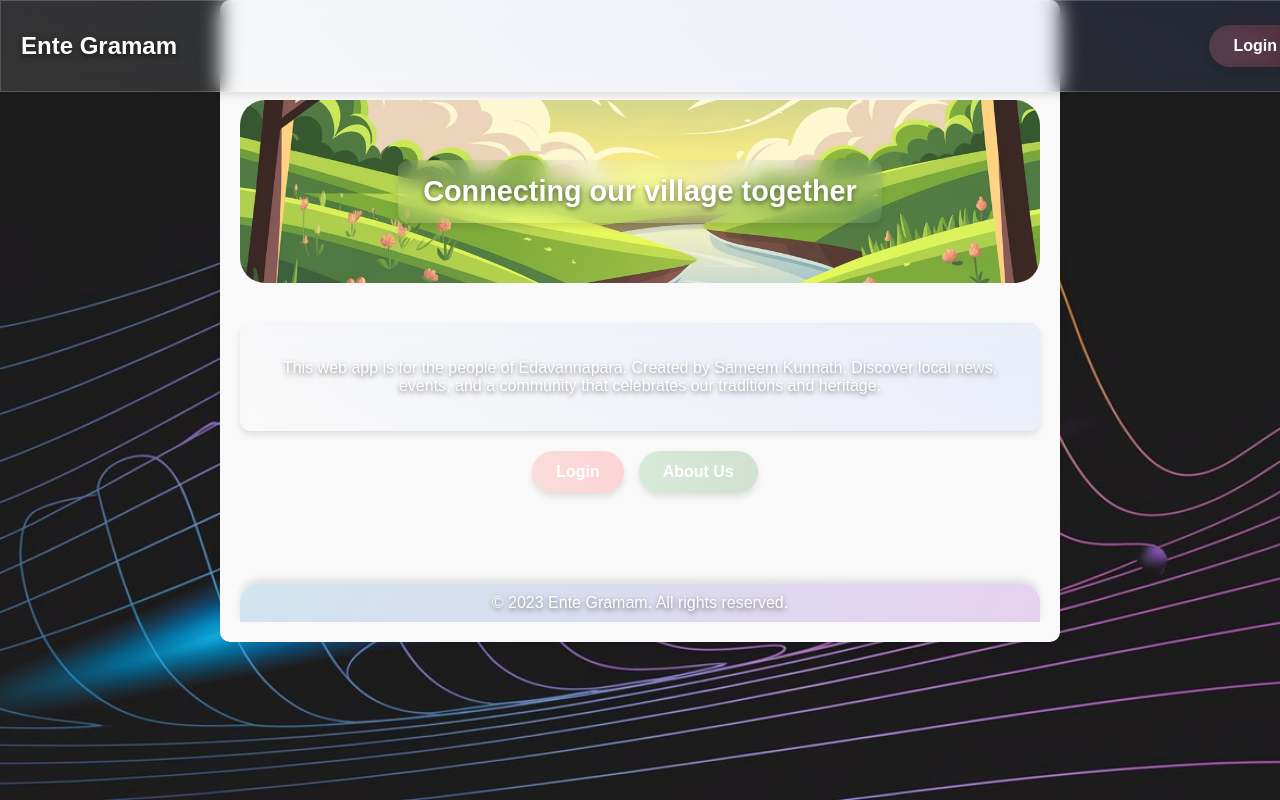
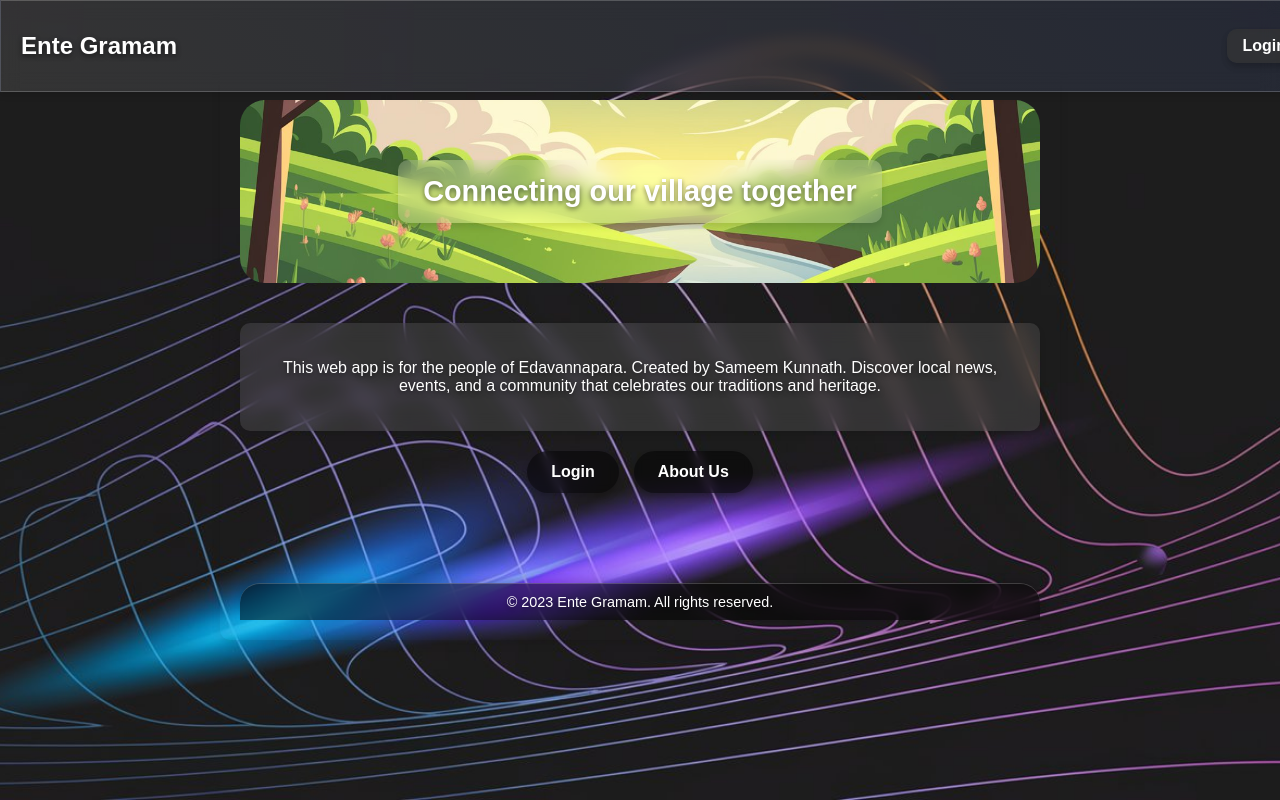
Before and after one commit to code-ninja-labs/ente-gramam1, a React (Vite) app: page / in a window 1280 px wide. Built offline with nearby package versions, Linux system fonts and the light colour scheme.

Commit message:
Update LandingPage.css

```diff
--- a/src/pages/LandingPage.css
+++ b/src/pages/LandingPage.css
@@ -7,14 +7,16 @@ body {
     background-attachment: fixed; /* Keep the background fixed */
 }
 
+/* Container */
 .container {
     max-width: 800px;
     margin: 0 auto;
     padding: 20px;
     text-align: center;
+    background: transparent; /* No background color */
 }
 
-/* Gradient Glass Navbar */
+/* Navbar */
 .navbar {
     position: fixed;
     top: 0;
@@ -26,141 +28,129 @@ body {
     padding: 10px 20px;
     background: linear-gradient(45deg, rgba(255, 255, 255, 0.1), rgba(100, 140, 255, 0.1)); /* Subtle gradient */
     backdrop-filter: blur(10px);
-    border-bottom: 1px solid rgba(255, 255, 255, 0.2); /* Subtle border for separation */
-    box-shadow: 0 4px 6px rgba(0, 0, 0, 0.1); /* Box shadow for slight 3D effect */
-    z-index: 1000; /* Ensure navbar stays above other elements */
+    border-bottom: 1px solid rgba(255, 255, 255, 0.2); /* Subtle border */
+    box-shadow: 0 4px 6px rgba(0, 0, 0, 0.1);
+    z-index: 1000;
 }
 
 .nav-title {
     font-size: 1.5em;
     font-weight: bold;
-    color: white; /* White text for contrast */
-    text-shadow: 0 2px 5px rgba(0, 0, 0, 0.5); /* Add subtle shadow for better visibility */
+    color: white;
+    text-shadow: 0 2px 5px rgba(0, 0, 0, 0.5);
 }
 
-.login-btn {
+.nav-links a,
+.nav-links .login-btn {
     margin-left: 10px;
     padding: 8px 15px;
-    background-color: rgba(51, 51, 51, 0.8);
+    background: rgba(51, 51, 51, 0.8);
     color: white;
     text-decoration: none;
     border-radius: 10px;
     transition: background-color 0.3s;
 }
 
-.login-btn:hover {
-    background-color: rgba(51, 51, 51, 1);
+.nav-links a:hover,
+.nav-links .login-btn:hover {
+    background: rgba(51, 51, 51, 1);
 }
 
+/* Welcome Section */
 .welcome {
-    margin-top: 80px; /* Adjusted for fixed navbar */
-    background: url('/a-serene-semi-realistic-cartoon-style-na_FHWDrhwLTbOwBFyIw8aLig_PmgiSYV6Q76Eyd31v90b-A.jpeg') no-repeat center center/cover; /* Background image */
+    margin-top: 80px; /* Spacing adjustment for fixed navbar */
+    background: url('/a-serene-semi-realistic-cartoon-style-na_FHWDrhwLTbOwBFyIw8aLig_PmgiSYV6Q76Eyd31v90b-A.jpeg') no-repeat center center/cover;
     padding: 60px 20px;
-    border-radius: 25px; /* Rounded corners */
-    overflow: hidden; /* Clip content overflow to maintain rounded corners */
-    position: relative; /* Required for positioning child elements */
+    border-radius: 25px;
+    overflow: hidden; /* Maintain rounded corners */
+    position: relative;
 }
 
+/* Glass Morphism for Welcome Header */
 .glass-container {
-    position: relative; /* Position relative to the parent */
-    display: inline-block; /* Make the container only as wide as the text */
-    background: linear-gradient(45deg, rgba(255, 255, 255, 0.1), rgba(100, 140, 255, 0.1)); /* Subtle gradient */
+    position: relative;
+    display: inline-block;
+    background: rgba(255, 255, 255, 0.2);
     backdrop-filter: blur(10px);
-    border-radius: 10px; /* Rounded corners */
-    padding: 15px 25px; /* Adjusted padding for smaller text */
-    margin: 0 auto; /* Center the container */
-    box-shadow: 0 4px 6px rgba(0, 0, 0, 0.1); /* Subtle shadow for depth */
+    border-radius: 10px;
+    padding: 15px 25px;
+    margin: 0 auto;
+    box-shadow: 0 4px 6px rgba(0, 0, 0, 0.1);
 }
 
-.welcome h1 {
-    font-size: 1.8em; /* Reduced font size */
-    color: white; /* Ensure text is white */
-    text-shadow: 0 2px 5px rgba(0, 0, 0, 0.5); /* Add subtle shadow for better contrast */
-    margin: 0; /* Remove default margin */
+.glass-container h1 {
+    font-size: 1.8em;
+    color: white;
+    text-shadow: 0 2px 5px rgba(0, 0, 0, 0.5);
+    margin: 0;
 }
 
+/* Main Content Section */
 main {
     padding: 20px 0;
 }
 
-/* Glass Morphism for Text Section */
+/* Text Section */
 .text-section {
-    background: linear-gradient(45deg, rgba(255, 255, 255, 0.1), rgba(100, 140, 255, 0.1)); /* Subtle gradient */
+    background: rgba(255, 255, 255, 0.1); /* Transparent with subtle gradient */
     backdrop-filter: blur(10px);
-    border-radius: 10px; /* Rounded corners */
+    border-radius: 10px;
     padding: 20px;
     margin: 20px auto;
-    max-width: 800px; /* Match container width */
-    box-shadow: 0 4px 6px rgba(0, 0, 0, 0.1); /* Subtle shadow for depth */
+    max-width: 800px;
+    box-shadow: 0 4px 6px rgba(0, 0, 0, 0.1);
 }
 
 .text-section p {
     font-size: 1em;
-    color: white; /* White text for contrast */
-    text-shadow: 0 2px 5px rgba(0, 0, 0, 0.5); /* Add subtle shadow for better visibility */
+    color: white;
+    text-shadow: 0 2px 5px rgba(0, 0, 0, 0.5);
 }
 
+/* Button Group */
 .btn-group {
     display: flex;
-    justify-content: center; /* Center buttons horizontally */
-    gap: 15px; /* Space between buttons */
+    justify-content: center;
+    gap: 15px;
     margin-bottom: 20px;
 }
 
-/* Gradient Glass Morphism Buttons */
-.login-btn {
+.login-btn,
+.about-btn {
     padding: 12px 24px;
     color: white;
-    background: linear-gradient(90deg, rgba(255, 107, 107, 0.2), rgba(255, 69, 58, 0.2)); /* Coral gradient */
-    backdrop-filter: blur(10px); /* Frosted glass effect */
+    background: rgba(0, 0, 0, 0.5);
+    backdrop-filter: blur(5px);
     border: none;
-    border-radius: 25px; /* Fully rounded corners */
+    border-radius: 25px;
     text-decoration: none;
     font-size: 1em;
     font-weight: bold;
-    box-shadow: 0 4px 6px rgba(0, 0, 0, 0.1);
-    transition: all 0.3s ease;
+    box-shadow: 0 4px 6px rgba(0, 0, 0, 0.2);
+    transition: all 0.3s ease-in-out;
 }
 
-.login-btn:hover {
-    background: linear-gradient(90deg, rgba(255, 69, 58, 0.3), rgba(255, 107, 107, 0.3)); /* Darker gradient on hover */
+.login-btn:hover,
+.about-btn:hover {
+    background: rgba(0, 0, 0, 0.7);
     transform: translateY(-2px);
-    box-shadow: 0 6px 10px rgba(0, 0, 0, 0.2);
+    box-shadow: 0 6px 10px rgba(0, 0, 0, 0.3);
 }
 
-.about-btn {
-    padding: 12px 24px;
-    color: white;
-    background: linear-gradient(90deg, rgba(76, 175, 80, 0.2), rgba(46, 125, 50, 0.2)); /* Green gradient */
-    backdrop-filter: blur(10px); /* Frosted glass effect */
-    border: none;
-    border-radius: 25px; /* Fully rounded corners */
-    text-decoration: none;
-    font-size: 1em;
-    font-weight: bold;
-    box-shadow: 0 4px 6px rgba(0, 0, 0, 0.1);
-    transition: all 0.3s ease;
-}
-
-.about-btn:hover {
-    background: linear-gradient(90deg, rgba(46, 125, 50, 0.3), rgba(76, 175, 80, 0.3)); /* Darker gradient on hover */
-    transform: translateY(-2px);
-    box-shadow: 0 6px 10px rgba(0, 0, 0, 0.2);
-}
-
-/* Gradient Glass Footer */
+/* Footer */
 footer {
     border-radius: 20px 20px 0 0;
     padding: 10px 0;
-    margin-top: 50px; /* Reduced margin for better spacing */
-    background: linear-gradient(120deg, rgba(50, 150, 200, 0.2), rgba(150, 50, 200, 0.2)); /* Gradient background */
+    margin-top: 50px;
+    background: rgba(0, 0, 0, 0.5); /* Transparent gradient */
     backdrop-filter: blur(10px);
-    border-top: 1px solid rgba(255, 255, 255, 0.2); /* Subtle border for separation */
-    box-shadow: 0 -4px 6px rgba(0, 0, 0, 0.1); /* Subtle shadow for depth */
-    color: white; /* White text for contrast */
-    text-shadow: 0 2px 5px rgba(0, 0, 0, 0.5); /* Add subtle shadow for better visibility */
+    border-top: 1px solid rgba(255, 255, 255, 0.2);
+    box-shadow: 0 -4px 6px rgba(0, 0, 0, 0.1);
+    color: white;
+    text-shadow: 0 2px 5px rgba(0, 0, 0, 0.5);
 }
 
 footer p {
     margin: 0;
-}
+    font-size: 0.9em;
+        }
```
